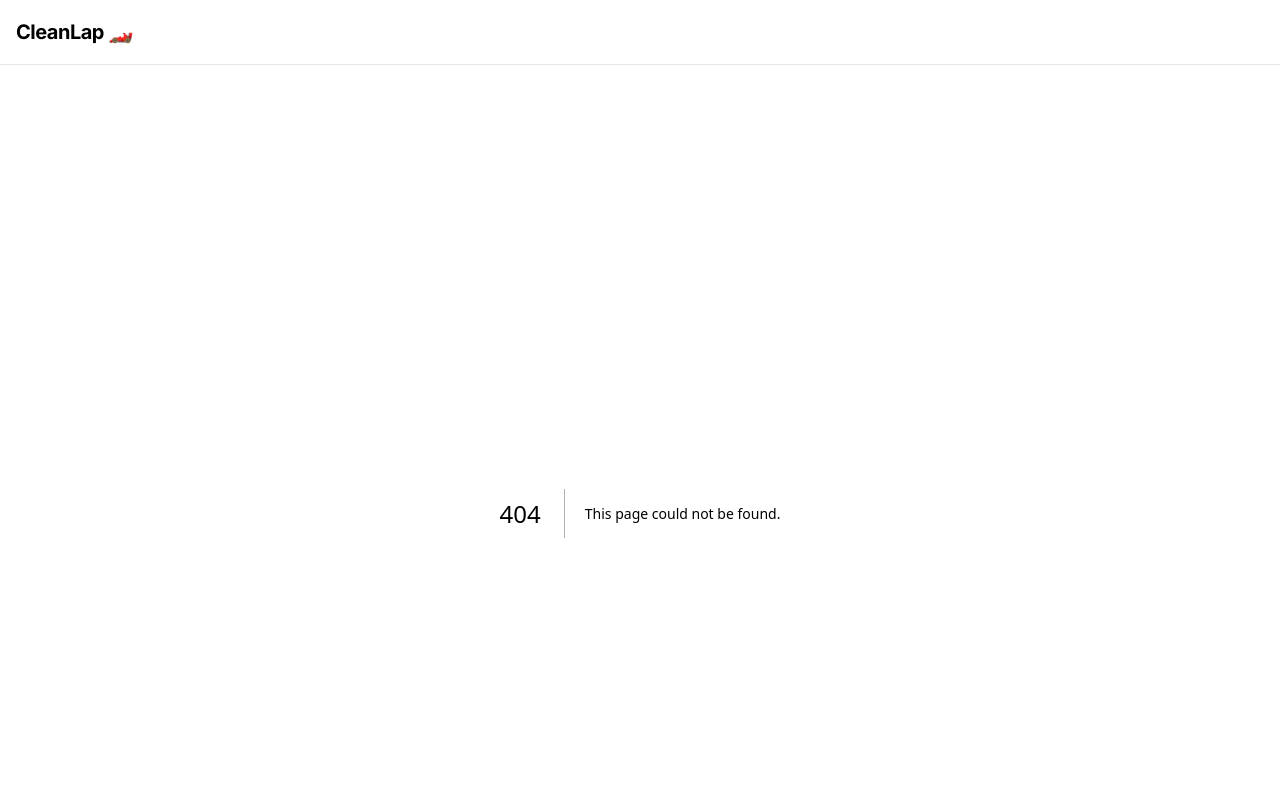
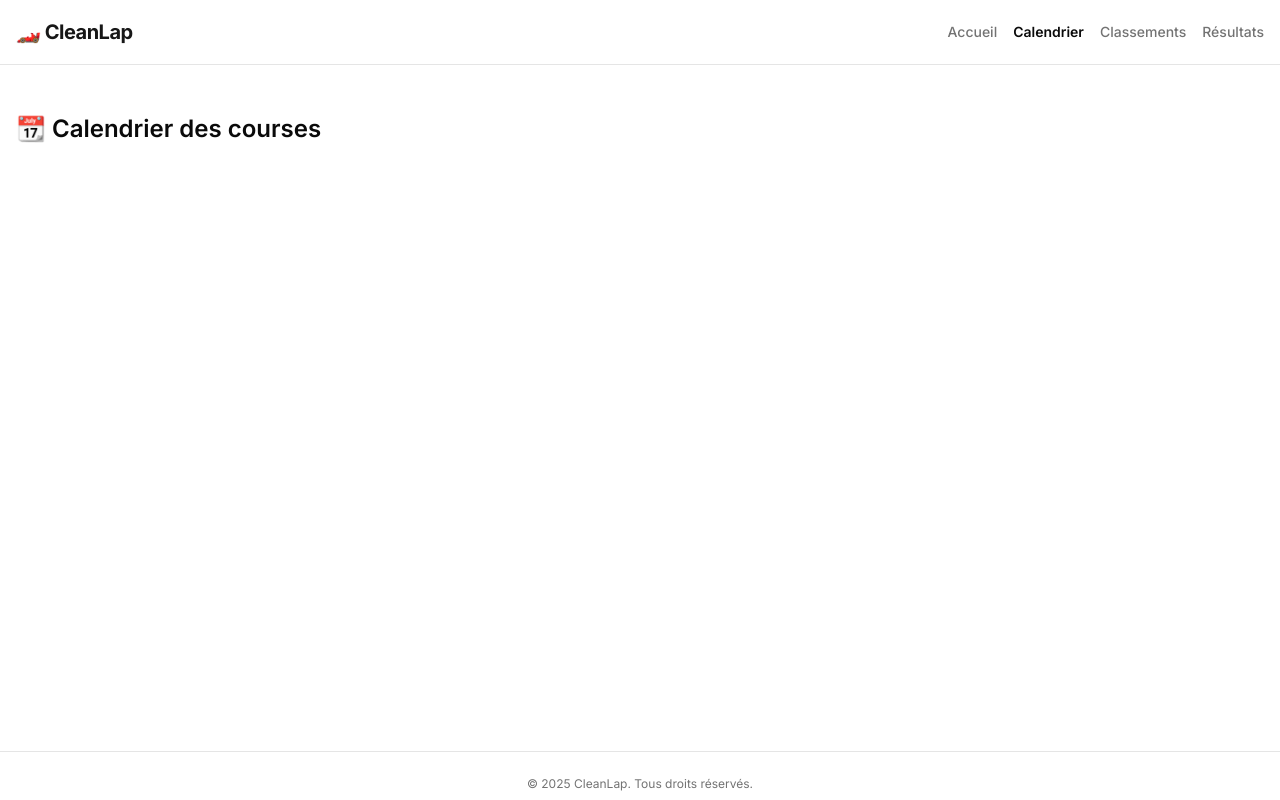
Before and after one commit to tmaurie/clean-lap, a Next.js app: page /calendar in a window 1280 px wide. Before the commit this address had no page. Shown: the top 800 px of the page. Built offline with nearby package versions, Linux system fonts and the light colour scheme.

Commit message:
Update constructor names in color mapping and add new pages for calendar, results, and standings

```diff
--- /dev/null
+++ b/app/calendar/page.tsx
@@ -0,0 +1,3 @@
+export default function CalendarPage() {
+    return <h2 className="text-2xl font-semibold">📆 Calendrier des courses</h2>
+}
--- /dev/null
+++ b/app/results/page.tsx
@@ -0,0 +1,3 @@
+export default function ResultsPage() {
+    return <h2 className="text-2xl font-semibold">🏁 Résultats des courses</h2>
+}
--- /dev/null
+++ b/app/standings/page.tsx
@@ -0,0 +1,3 @@
+export default function StandingsPage() {
+    return <h2 className="text-2xl font-semibold">📊 Classement complet</h2>
+}
--- a/components/home/UpcomingRaces.tsx
+++ b/components/home/UpcomingRaces.tsx
@@ -20,7 +20,11 @@ export function UpcomingRaces() {
             <p className="font-semibold">{race.name}</p>
             <p className="text-muted-foreground">{race.circuit}</p>
             <p className="text-xs">
-              {new Date(race.date).toLocaleDateString("fr-FR")}
+              {new Date(race.date).toLocaleDateString("fr-FR", {
+                day: "2-digit",
+                month: "long",
+                year: "numeric",
+              })}{" "}
             </p>
           </div>
         ))}
--- a/components/layout/SiteHeader.tsx
+++ b/components/layout/SiteHeader.tsx
@@ -1,12 +1,39 @@
-"use client";
+'use client'
+
+import Link from 'next/link'
+import { usePathname } from 'next/navigation'
+import { cn } from '@/lib/utils'
+
+const navItems = [
+    { name: 'Accueil', href: '/' },
+    { name: 'Calendrier', href: '/calendar' },
+    { name: 'Classements', href: '/standings' },
+    { name: 'Résultats', href: '/results' },
+]
 
 export function SiteHeader() {
-  return (
-    <header className="w-full border-b bg-background">
-      <div className="container flex h-16 items-center justify-between px-4">
-        <h1 className="text-xl font-bold tracking-tight">CleanLap 🏎️</h1>
-        {/* Tu pourras ajouter une nav ou thème switcher ici */}
-      </div>
-    </header>
-  );
+    const pathname = usePathname()
+
+    return (
+        <header className="w-full border-b bg-background">
+            <div className="container flex h-16 items-center justify-between px-4">
+                <h1 className="text-xl font-bold tracking-tight text-primary">🏎️ CleanLap</h1>
+
+                <nav className="flex items-center gap-4 text-sm font-medium">
+                    {navItems.map((item) => (
+                        <Link
+                            key={item.href}
+                            href={item.href}
+                            className={cn(
+                                'text-muted-foreground hover:text-foreground transition-colors',
+                                pathname === item.href && 'text-foreground font-semibold'
+                            )}
+                        >
+                            {item.name}
+                        </Link>
+                    ))}
+                </nav>
+            </div>
+        </header>
+    )
 }
--- a/components/ui/colors.ts
+++ b/components/ui/colors.ts
@@ -4,12 +4,13 @@ export function getConstructorColor(constructor: string): string {
     Mercedes: "#00d2be",
     "Red Bull": "#1e41ff",
     McLaren: "#ff8700",
-    Alpine: "#2293d1",
-    AstonMartin: "#006f62",
+    "Alpine F1 Team": "#2293d1",
+    "Aston Martin": "#006f62",
     "Haas F1 Team": "#b6babd",
     Williams: "#005aff",
     AlphaTauri: "#2b4562",
     "RB F1 Team": "#3d3d3d",
+    "Sauber" : "#a2a2a2",
   };
 
   return colors[constructor] ?? "#999";
```
Also changed, not shown: 2 other files (tests, documents, lock files or other folders).
